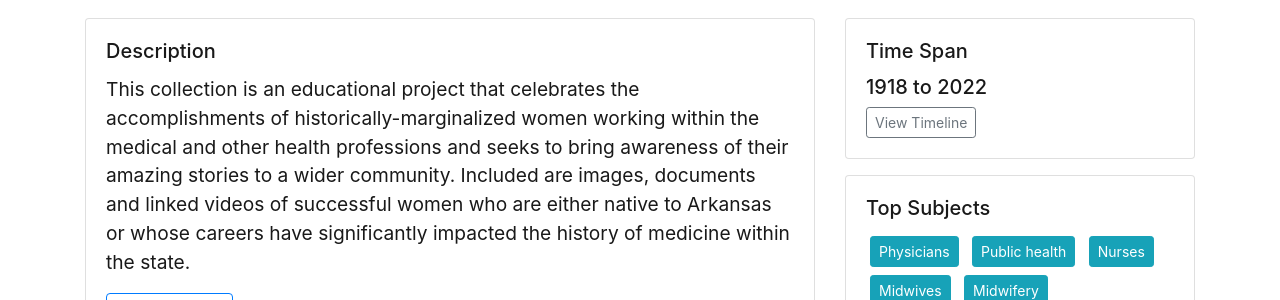
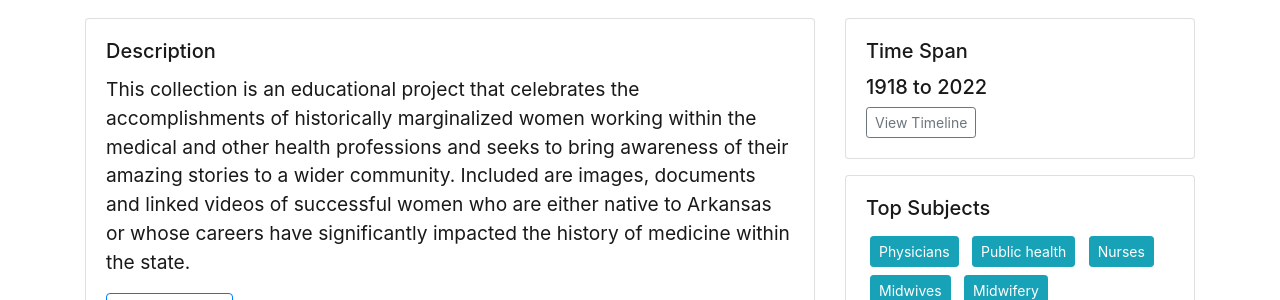
Before and after one commit to Starkad2/Wocim-GH2, a Jekyll site: the page built from index.md, in a window 1280 px wide. Shown: the part 446-746 px from the top of the page. Built offline with Jekyll 4.4.1, drawn with Linux system fonts in a browser that asks for light colours; some of the changed text lies outside the part shown.

Commit message:
Update _config.yml

```diff
--- a/_config.yml
+++ b/_config.yml
@@ -25,7 +25,7 @@
 tagline: Arkansas Women of Color in Public Health and Medicine
 # description appears in meta tags and other locations
 # this description might appear in search result lists, keep around 160 characters max
-description: This collection is an educational project that celebrates the accomplishments of historically-marginalized women working within the medical and other health professions and seeks to bring awareness of their amazing stories to a wider community.  Included are images, documents and linked videos of successful women who are either native to Arkansas or whose careers have significantly impacted the history of medicine within the state.
+description: This collection is an educational project that celebrates the accomplishments of historically marginalized women working within the medical and other health professions and seeks to bring awareness of their amazing stories to a wider community. Included are images, documents and linked videos of successful women who are either native to Arkansas or whose careers have significantly impacted the history of medicine within the state.
 # creator of the digital collection, to appear in meta tags; we typically use our GitHub usernames but feel free to just use your name
 author: Geoffery Stark
 organization-name: "Historical Research Center, University of Arkansas for Medical Sciences"
```
